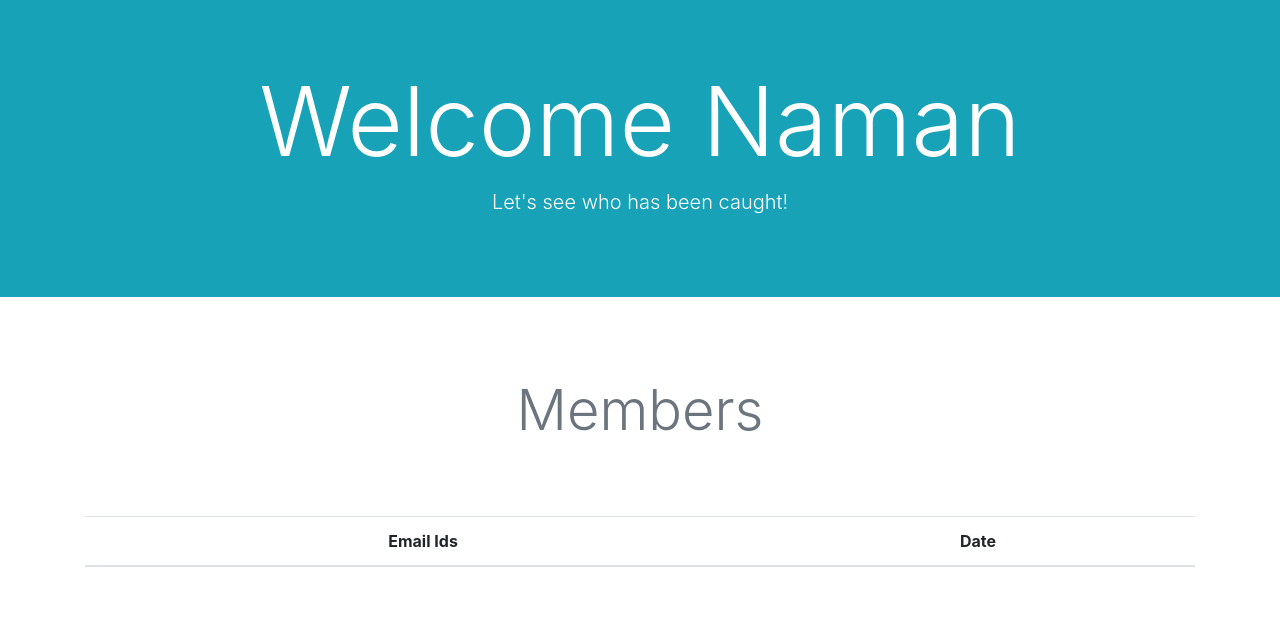
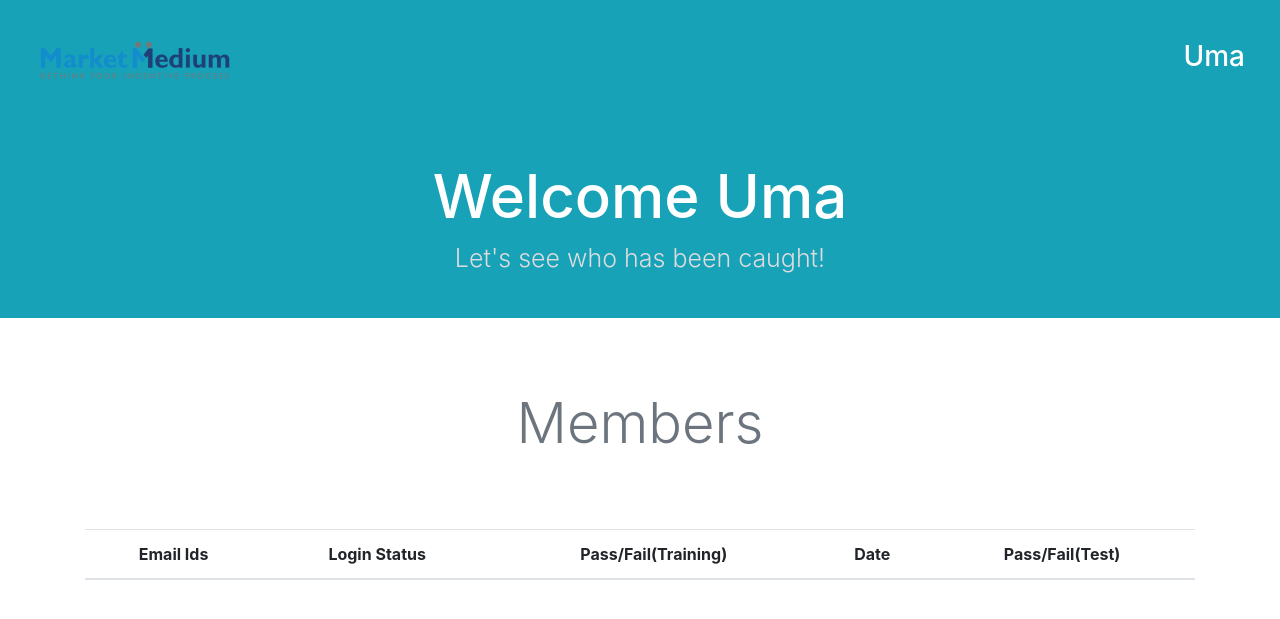
Before and after one commit to naman99lalit/Internship_Work, a Flask app: page /data in a window 1280 px wide. Shown: the top 619 px of the page. Run offline with Flask 2, Linux system fonts and the light colour scheme; lists and menus that the app fills with data are empty; some libraries are stand-ins or nearby versions.

Commit message:
Modification 5

```diff
--- a/app.py
+++ b/app.py
@@ -7,7 +7,8 @@ now = datetime.datetime.now()
 global value,time1
 value = 0
 time1 = 0
-array = { }
+dict = {}
+arr=[]
 logins = {
     'naman':'naman.lalit@marketmedium.com',
     'Abhishek Verma': 'abhishek.verma@marketmedium.com',
@@ -27,7 +28,7 @@ def details():
 
 @app.route("/data", methods = ['POST','GET'])
 def data():
-    return render_template("data1.html", array=array)
+    return render_template("data1.html",dict=dict)
 
 @app.route("/index",methods= ['POST','GET'])
 def index():
@@ -36,7 +37,8 @@ def index():
         value = request.form['Email']
         names=request.form['Name']
         if value in logins.values():
-            print(value)
+            dict[value]=['0']
+            dict[value].append('Logged In')
             return render_template("index.html",value=value,names=names)
         else:
             flash('Invalid Credentials! Please check your details.')
@@ -47,20 +49,20 @@ def index():
 def error(value):
     if request.method=='POST':
         if request.form['submit']=="http://marketmeddium.com/certification":
+            dict[value].append('Fail')
             print(value)
-            if(value not in array):
-                time1 = now.strftime("%Y-%m-%d")
-                print(time1)
-                array[value]=time1
-    return render_template("error.html")
+            print(dict)
+            return render_template("error.html")
 
-@app.route("/main/<value>", methods=['POST','GET'])
-def main(value):
+@app.route("/main/<value>/<names>", methods=['POST','GET'])
+def main(value,names):
     if request.method=='POST':
         if request.form['Presentation']==" Training ":
-            print(value)
-            return render_template("main.html",value=value)
-
+            dict[value].append('Pass')
+            time1 = now.strftime("%Y-%m-%d")
+            dict[value].append(time1)
+            print(dict)
+            return render_template("main.html",value=value,names=names)
 
 if __name__=='__main__':
 	app.run(debug = True)
--- a/templates/data1.html
+++ b/templates/data1.html
@@ -6,15 +6,43 @@
     <link rel="stylesheet" href="https://cdnjs.cloudflare.com/ajax/libs/font-awesome/4.7.0/css/font-awesome.min.css">
     <script src="https://cdnjs.cloudflare.com/ajax/libs/bootstrap-social/5.1.1/bootstrap-social.css" integrity="sha256-rnmbX+ZXZml9xbNUKt/qXfgpCi6zLJX7qqR+7vX/1ZY=" crossorigin="anonymous"></script>
     <link rel="stylesheet" href="https://stackpath.bootstrapcdn.com/bootstrap/4.3.1/css/bootstrap.min.css" integrity="sha384-ggOyR0iXCbMQv3Xipma34MD+dH/1fQ784/j6cY/iJTQUOhcWr7x9JvoRxT2MZw1T" crossorigin="anonymous">
-    <title>Data</title>
+    <title>Market Medium | Data</title>
+    <style>
+    .logo{
+      width:200px;
+      margin-top: -40px;
+      margin-left: 20px;
+    }
+    .text1{
+      margin-top: 40px;
+      text-align: right;
+      margin-right: 20px;
+      color:
+    }
+    #heading-1{
+      color:#fff;
+      font-size: 60px
+    }
+    #p2{
+      font-size: 25px;
+      color:#DCDCDC;
+      padding-bottom: 40px
+    }
+    </style>
   </head>
   <body>
-    <div class="jumbotron jumbotron-fluid bg-info text-white text-center" id="home">
-        <div class="container">
-            <h1 class="display-1">Welcome Naman</h1>
-            <p class="lead">Let's see who has been caught!</p>
-        </div>
+    <div class="container-fluid bg-info">
+    <div class="row">
+      <div class="col-6">
+          <img src="/static/logo.png" alt="Logo" class="logo">
+      </div>
+      <div class="col-6">
+        <h3 class="text1" style="color:#fff">Uma</h3>
+      </div>
     </div>
+    <h1 class="text-center" id="heading-1">Welcome Uma</h1>
+     <p class="lead text-center" id="p2">Let's see who has been caught!</p>
+  </div>
       <div class="container text-muted">
         <!--card-->
         <h2 class="display-4 text-center py-5 my-4" id="Members">Members</h2>
@@ -22,14 +50,24 @@
   <thead align = "center">
     <tr>
       <th scope="col">Email Ids</th>
+      <th scope="col">Login Status</th>
+      <th scope="col">Pass/Fail(Training)</th>
       <th scope="col">Date</th>
+      <th scope="col">Pass/Fail(Test)</th>
     </tr>
   </thead>
   <tbody>
-    {% for key,value in array.items() %}
+    {% for key,value in dict.items() %}
     <tr>
-      <td align = center>{{ key }}</td>
-      <td align = center>{{value}}</td>
+      <td align="center">{{ key }}</td>
+      <td align="center">{{value[1]}}</td>
+      <td align="center">{{value[2]}}</td>
+      <td align="center">{{value[3]}}</td>
+      {% if value[4]=='Fail' %}
+        <td align = center>{{value[4]}}</td>
+      {% else %}
+        <td align = center>Pass</td>
+      {% endif %}
     </tr>
     {% endfor %}
   </tbody>
```
Also changed, not shown: templates/error.html (+30 -5 lines), templates/index.html (+30 -9 lines), templates/login.html (+20 -11 lines), templates/main.html (+38 -16 lines), static/Market_Medium.png (added), static/effiser_logo_expanded_2.png (added), static/mm2.png (added).
